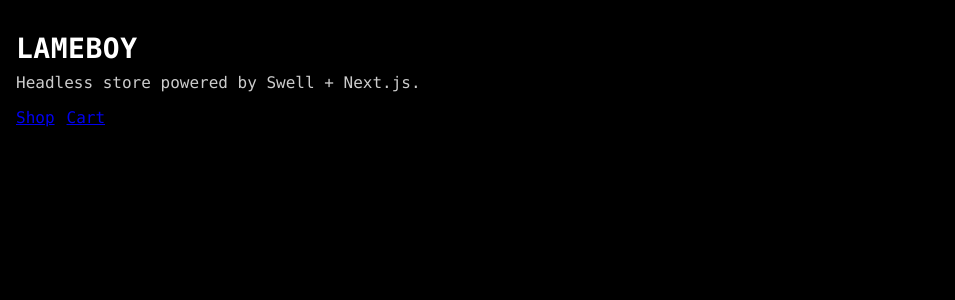
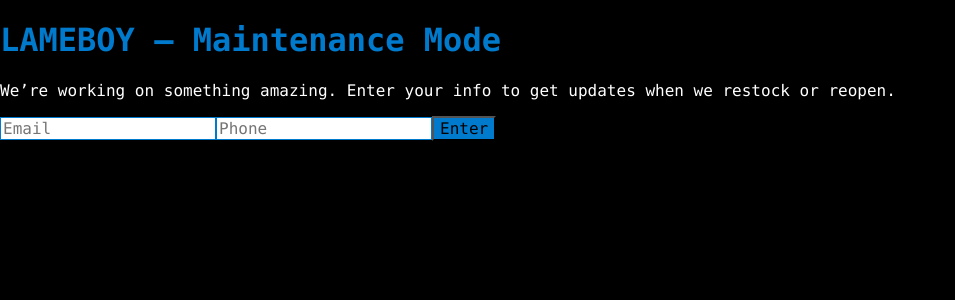
Before and after one commit to gibranparis/lameboy, a Next.js app: page / in a window 1280 px wide. Shown: the top 300 px of the page, without its empty margins (0-955 px from the left). Built offline with nearby package versions, Linux system fonts and the light colour scheme.

Commit message:
fix(maintenance): restore Maintenance page at root and enforce VS Code blue borders on card & inputs

```diff
--- a/src/app/globals.css
+++ b/src/app/globals.css
@@ -2,31 +2,31 @@
 @tailwind components;
 @tailwind utilities;
 
-/* Define VS Code mono font stack */
+/* VS Code editor mono font stack */
 :root {
   --mono: Menlo, Monaco, Consolas, "SFMono-Regular",
           "Liberation Mono", "Courier New", ui-monospace, monospace;
 }
 
-/* Base styles */
+/* Base */
 html, body {
   margin: 0;
   padding: 0;
   font-family: var(--mono);
   background-color: #000; /* pitch black */
-  color: #fff; /* bright white text */
+  color: #fff;            /* bright white */
 }
 
-/* Code blocks & pre */
+/* Code styles */
 code, pre {
   font-family: var(--mono);
   font-size: 0.95rem;
-  background: #1e1e1e; /* VS Code dark background */
+  background: #1e1e1e; /* VS Code dark */
   padding: 0.25rem 0.5rem;
   border-radius: 4px;
 }
 
-/* Ensure form controls inherit the editor font */
+/* Make form controls inherit font */
 button, input, select, textarea {
   font: inherit !important;
   font-family: var(--mono) !important;
@@ -35,15 +35,9 @@ button, input, select, textarea {
   -moz-osx-font-smoothing: grayscale;
 }
 
-/* Optional utility classes */
+/* Optional helpers (not required since we now style inline) */
 .vscode-border {
-  border: 1px solid #007acc; /* VS Code blue */
+  border: 2px solid #007acc;
 }
-
-.vscode-accent {
-  color: #007acc;
-}
-
-.vscode-yellow {
-  color: #dcdcaa;
-}
+.vscode-accent { color: #007acc; }
+.vscode-yellow { color: #dcdcaa; }
--- a/src/app/page.js
+++ b/src/app/page.js
@@ -1,16 +1,5 @@
-// src/app/page.js
-import Link from 'next/link';
+import Maintenance from "@/components/Maintenance";
 
 export default function Page() {
-  return (
-    <main className="container" style={{ padding: '2rem 1rem' }}>
-      <h1 style={{ margin: 0, fontSize: 28, letterSpacing: 0.5 }}>LAMEBOY</h1>
-      <p style={{ opacity: 0.8, marginTop: 8 }}>Headless store powered by Swell + Next.js.</p>
-
-      <div style={{ marginTop: 16, display: 'flex', gap: 12 }}>
-        <Link href="/shop">Shop</Link>
-        <Link href="/cart">Cart</Link>
-      </div>
-    </main>
-  );
+  return <Maintenance />;
 }
--- a/src/components/Maintenance.jsx
+++ b/src/components/Maintenance.jsx
@@ -8,6 +8,7 @@ export default function Maintenance() {
 
   const handleSubmit = (e) => {
     e.preventDefault();
+    // TODO: POST to /api/subscribe when you’re ready
     console.log('Submitted:', { email, phone });
     setEmail('');
     setPhone('');
@@ -15,13 +16,20 @@ export default function Maintenance() {
 
   return (
     <div className="min-h-screen flex items-center justify-center bg-black text-white">
-      <div className="max-w-md w-full p-6 vscode-border rounded-lg shadow-lg bg-[#1e1e1e]">
-        <h1 className="text-2xl font-bold vscode-accent mb-4">
-          LAMEBOY Maintenance Mode
+      {/* Card with strong VS Code blue border */}
+      <div
+        className="max-w-md w-full p-6 rounded-2xl shadow-lg bg-[#1e1e1e] border"
+        style={{
+          borderColor: '#007acc',
+          borderWidth: '2px', // visually stronger than 1px on hi-DPI screens
+        }}
+      >
+        <h1 className="text-2xl font-bold mb-4" style={{ color: '#007acc' }}>
+          LAMEBOY — Maintenance Mode
         </h1>
+
         <p className="mb-6 text-gray-300">
-          We’re working on something amazing. Enter your info to get updates
-          when we restock or reopen.
+          We’re working on something amazing. Enter your info to get updates when we restock or reopen.
         </p>
 
         <form onSubmit={handleSubmit} className="space-y-4">
@@ -31,18 +39,24 @@ export default function Maintenance() {
             value={email}
             onChange={(e) => setEmail(e.target.value)}
             required
-            className="w-full p-3 rounded bg-black text-white vscode-border focus:outline-none focus:ring-2 focus:ring-[#007acc]"
+            className="w-full p-3 rounded bg-black text-white focus:outline-none focus:ring-2"
+            style={{ borderColor: '#007acc', borderWidth: '1px', borderStyle: 'solid' }}
           />
           <input
             type="tel"
             placeholder="Phone"
             value={phone}
             onChange={(e) => setPhone(e.target.value)}
-            className="w-full p-3 rounded bg-black text-white vscode-border focus:outline-none focus:ring-2 focus:ring-[#007acc]"
+            className="w-full p-3 rounded bg-black text-white focus:outline-none focus:ring-2"
+            style={{ borderColor: '#007acc', borderWidth: '1px', borderStyle: 'solid' }}
           />
+
           <button
             type="submit"
-            className="w-full p-3 rounded bg-[#007acc] text-white font-bold hover:bg-[#005a9e] transition"
+            className="w-full p-3 rounded font-bold transition"
+            style={{ backgroundColor: '#007acc' }}
+            onMouseOver={(e) => (e.currentTarget.style.backgroundColor = '#005a9e')}
+            onMouseOut={(e) => (e.currentTarget.style.backgroundColor = '#007acc')}
           >
             Enter
           </button>
```
